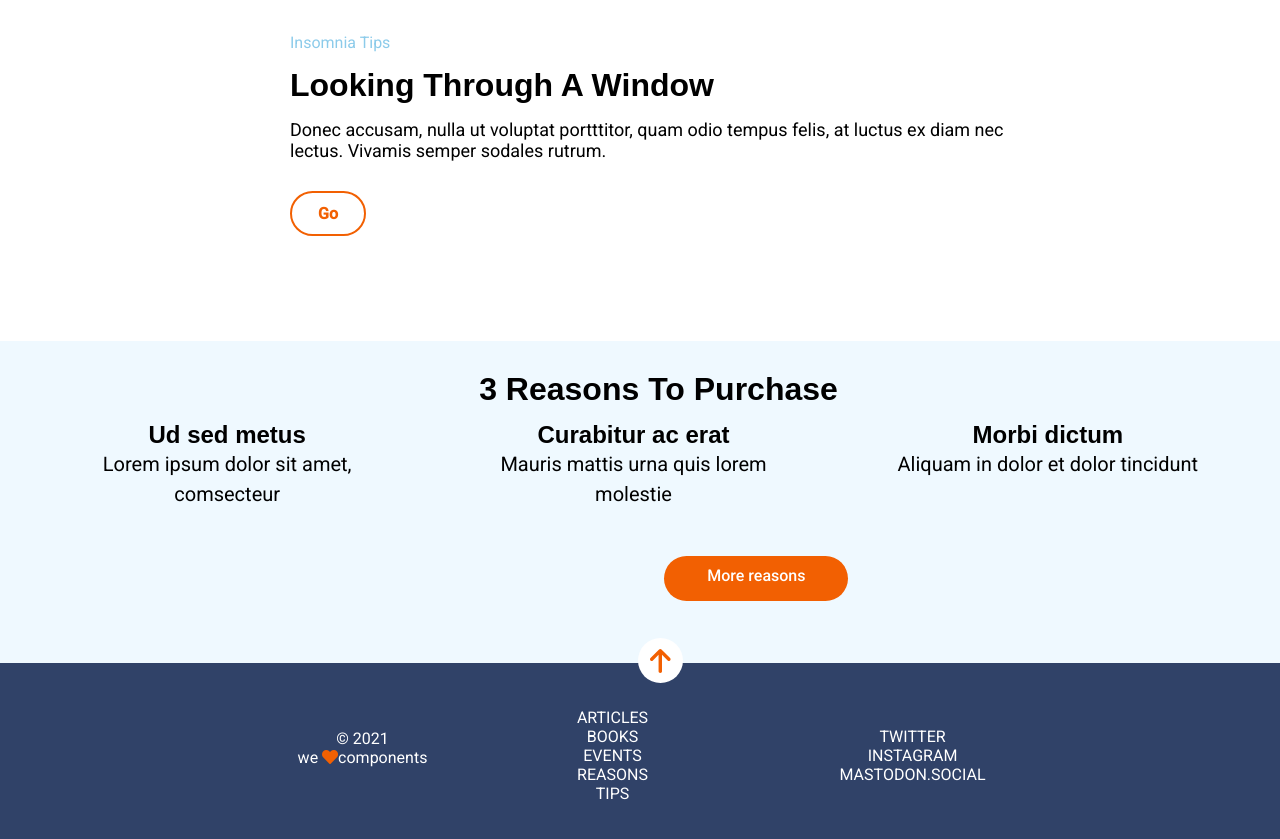
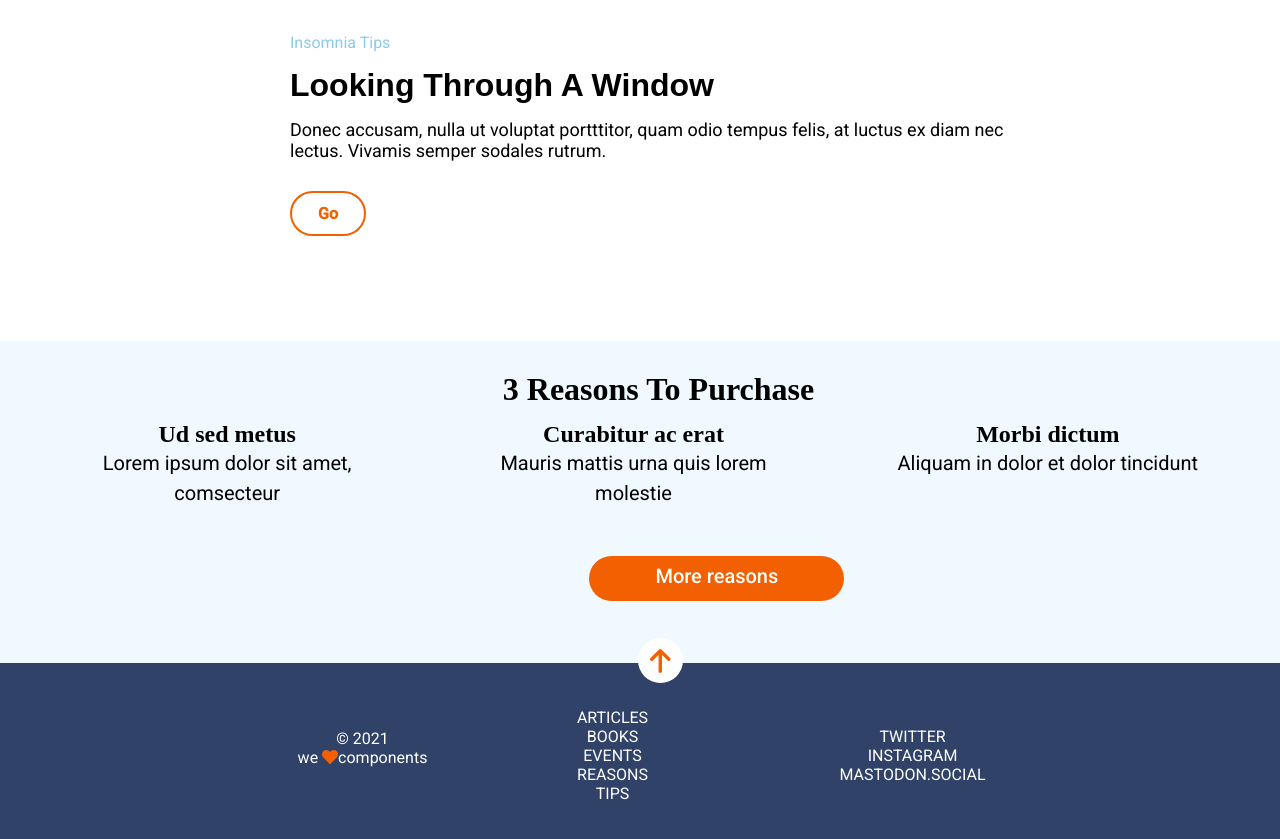
Before and after one commit to Adalab/modulo-1-evaluacion-final-Rouseta, a website: page src/html/index.html in a window 1280 px wide. Shown: the part 887-1726 px from the top of the page. Drawn offline with nearby package versions, Linux system fonts and the light colour scheme; files that its build step writes are made by us from their sources; files whose address does not match are found by name.

Commit message:
added little things

```diff
--- a/src/scss/layout/_footer.scss
+++ b/src/scss/layout/_footer.scss
@@ -6,7 +6,7 @@
   justify-content: center;
   align-items: center;
   width: 100%;
-  font-family: "Roboto", sans-serif;
+  font-family: "Roboto", "sans-serif";
   font-size: 16px;
 }
 
--- a/src/scss/layout/_header.scss
+++ b/src/scss/layout/_header.scss
@@ -22,12 +22,12 @@
   word-spacing: 100vw;
   font-size: 42px;
   margin-bottom: 10px;
-  font-family: "RobotoSlab", sans-serif;
+  font-family: "RobotoSlab", "sans-serif";
   font-weight: bold;
 }
 .paragraph {
   transform: translate(20px, 10px);
-  font-family: "Roboto, sans-serif";
+  font-family: "Roboto", "sans-serif";
   font-weight: lighter;
 }
 
--- a/src/scss/layout/_page.scss
+++ b/src/scss/layout/_page.scss
@@ -9,7 +9,7 @@
   color: #8ccbea;
   margin-left: 15px;
   margin-top: 30px;
-  font-family: "Roboto", sans-serif;
+  font-family: "Roboto", "sans-serif";
   font-size: 14px;
 }
 .title_window {
@@ -33,7 +33,7 @@
   border-radius: 22.5px;
   margin-left: 15px;
   margin-bottom: 45px;
-  font-family: "Roboto", sans-serif;
+  font-family: "Roboto", "sans-serif";
   font-weight: 600;
   transition: color 2s linear, background-color 1s linear;
   &:hover {
@@ -52,7 +52,7 @@
   grid-column: 1;
   grid-row: 1;
   text-align: center;
-  font-family: "RobotoSlab", sans-serif;
+  font-family: "RobotoSlab", "sans-serif";
 }
 .purchase__article--one {
   grid-column: 1;
@@ -78,11 +78,11 @@
   border-radius: 22.5px;
   background-color: #f26002;
   color: white;
-  font-size: "Roboto", sans-serif;
+  font-size: "Roboto", "sans-serif";
   font-weight: 400px;
   grid-column: 1;
   margin: 60px 68px 60px 68px;
-  font-family: "Roboto", sans-serif;
+  font-family: "Roboto", "sans-serif";
   font-weight: 500;
   transition: color 2s linear, background-color 1s linear;
   &:hover {
@@ -94,25 +94,25 @@
 .content {
   text-align: center;
   line-height: 30px;
-  font-family: "Roboto", sans-serif;
+  font-family: "Roboto", "sans-serif";
   font-size: 18px;
 }
 
 .purchase__title--one {
   text-align: center;
-  font-family: "RobotoSlab", sans-serif;
+  font-family: "RobotoSlab", "sans-serif";
   font-weight: bold;
   font-size: 18px;
 }
 .purchase__title--two {
   text-align: center;
-  font-family: "RobotoSlab", sans-serif;
+  font-family: "RobotoSlab", "sans-serif";
   font-weight: bold;
   font-size: 18px;
 }
 .purchase__title--three {
   text-align: center;
-  font-family: "RobotoSlab", sans-serif;
+  font-family: "RobotoSlab", "sans-serif";
   font-weight: bold;
   font-size: 18px;
 }
@@ -153,7 +153,7 @@
   .buttom_scroll {
     grid-column: 2;
     grid-row: 4;
-    transform: translate(-15px, 30px);
+    transform: translate(-20px, 60px);
   }
 }
 /*Aquí empiezan las media queries para Desktop*/
@@ -162,8 +162,10 @@
     margin: 90px 275px 60px 275px;
   }
   .buttom_scroll {
-    transform: translate(145px, 50px);
+    transform: translate(70px, 50px);
     margin-bottom: 60px;
+    width: 255px;
+    font-size: 20px;
   }
   .title_window {
     font-size: 32px;
```
Also changed, not shown: docs/assets/css/main.css.
